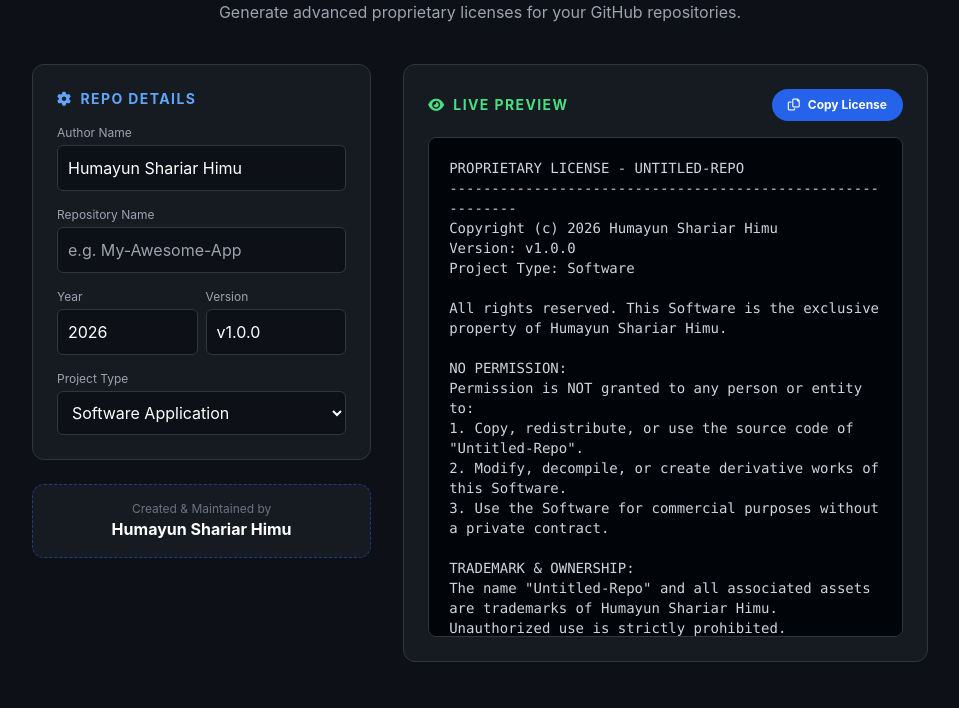
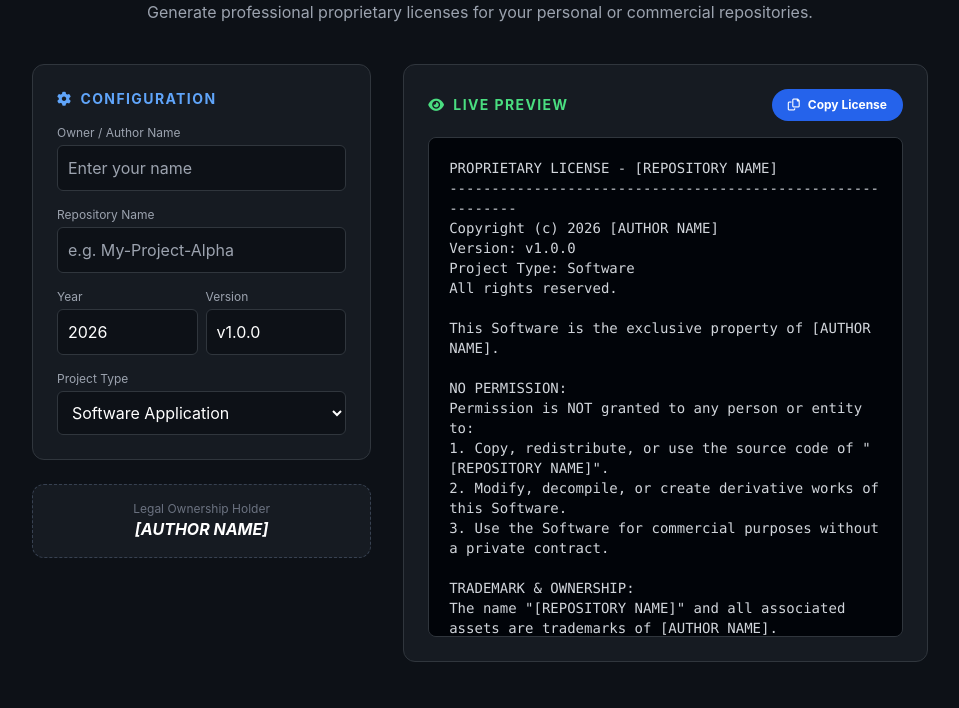
Before and after one commit to HumayunShariarHimu/GitLicenceGenerator, a plain HTML site: page index.html in a window 1280 px wide. Shown: the part 92-800 px from the top of the page, without its empty margins (160-1119 px from the left). Drawn offline with nearby package versions, Linux system fonts and the light colour scheme.

Commit message:
Update index.html

```diff
--- a/index.html
+++ b/index.html
@@ -3,7 +3,7 @@
 <head>
     <meta charset="UTF-8">
     <meta name="viewport" content="width=device-width, initial-scale=1.0">
-    <title>Git Licence Generator</title>
+    <title>Open Git License Generator</title>
     <script src="https://cdn.tailwindcss.com"></script>
     <link href="https://cdnjs.cloudflare.com/ajax/libs/font-awesome/6.0.0/css/all.min.css" rel="stylesheet">
     <style>
@@ -11,32 +11,33 @@
         .glass-card { background: #161b22; border: 1px solid #30363d; border-radius: 12px; }
         .input-style { background: #0d1117; border: 1px solid #30363d; color: white; transition: 0.3s; }
         .input-style:focus { border-color: #58a6ff; outline: none; box-shadow: 0 0 0 2px rgba(88, 166, 255, 0.2); }
-        .license-box { background: #010409; border: 1px solid #30363d; font-family: 'SFMono-Regular', Consolas, monospace; }
+        .license-box { background: #010409; border: 1px solid #30363d; font-family: 'SFMono-Regular', Consolas, monospace; white-space: pre-wrap; }
     </style>
 </head>
 <body class="min-h-screen py-10 px-4">
 
     <div class="max-w-4xl mx-auto">
         <div class="text-center mb-10">
-            <h1 class="text-3xl font-bold text-white mb-2 underline decoration-blue-500 underline-offset-8">Git Licence Generator</h1>
-            <p class="text-gray-400 mt-4">Generate advanced proprietary licenses for your GitHub repositories.</p>
+            <h1 class="text-3xl font-bold text-white mb-2 underline decoration-blue-500 underline-offset-8">Git License Generator</h1>
+            <p class="text-gray-400 mt-4">Generate professional proprietary licenses for your personal or commercial repositories.</p>
         </div>
 
         <div class="grid grid-cols-1 lg:grid-cols-5 gap-8">
-
             <div class="lg:col-span-2 space-y-6">
                 <div class="glass-card p-6">
-                    <h2 class="text-sm font-bold text-blue-400 uppercase tracking-widest mb-4"><i class="fas fa-cog mr-2"></i>Repo Details</h2>
+                    <h2 class="text-sm font-bold text-blue-400 uppercase tracking-widest mb-4"><i class="fas fa-cog mr-2"></i>Configuration</h2>
 
                     <div class="space-y-4">
                         <div>
-                            <label class="block text-xs text-gray-400 mb-1">Author Name</label>
-                            <input type="text" id="author" value="Humayun Shariar Himu" class="w-full p-2.5 rounded-md input-style" oninput="updateLicense()">
+                            <label class="block text-xs text-gray-400 mb-1">Owner / Author Name</label>
+                            <input type="text" id="author" placeholder="Enter your name" class="w-full p-2.5 rounded-md input-style" oninput="updateLicense()">
                         </div>
+
                         <div>
                             <label class="block text-xs text-gray-400 mb-1">Repository Name</label>
-                            <input type="text" id="repoName" placeholder="e.g. My-Awesome-App" class="w-full p-2.5 rounded-md input-style" oninput="updateLicense()">
+                            <input type="text" id="repoName" placeholder="e.g. My-Project-Alpha" class="w-full p-2.5 rounded-md input-style" oninput="updateLicense()">
                         </div>
+
                         <div class="grid grid-cols-2 gap-2">
                             <div>
                                 <label class="block text-xs text-gray-400 mb-1">Year</label>
@@ -47,21 +48,23 @@
                                 <input type="text" id="version" value="v1.0.0" class="w-full p-2.5 rounded-md input-style" oninput="updateLicense()">
                             </div>
                         </div>
+
                         <div>
                             <label class="block text-xs text-gray-400 mb-1">Project Type</label>
                             <select id="type" class="w-full p-2.5 rounded-md input-style" onchange="updateLicense()">
                                 <option value="Software">Software Application</option>
                                 <option value="API">API Engine</option>
-                                <option value="Library">Library/Framework</option>
+                                <option value="Library">Library / Framework</option>
                                 <option value="Database">Database System</option>
+                                <option value="Asset">Digital Asset / Resource</option>
                             </select>
                         </div>
                     </div>
                 </div>
 
-                <div class="glass-card p-4 text-center border-dashed border-blue-900">
-                    <p class="text-xs text-gray-500">Created & Maintained by</p>
-                    <p class="text-md font-bold text-white">Humayun Shariar Himu</p>
+                <div class="glass-card p-4 text-center border-dashed border-gray-700">
+                    <p class="text-xs text-gray-500">Legal Ownership Holder</p>
+                    <p id="displayOwner" class="text-md font-bold text-white italic">Your Name Here</p>
                 </div>
             </div>
 
@@ -70,7 +73,8 @@
                     <div class="flex justify-between items-center mb-4">
                         <h2 class="text-sm font-bold text-green-400 uppercase tracking-widest"><i class="fas fa-eye mr-2"></i>Live Preview</h2>
                         <button onclick="copyCode()" class="bg-blue-600 hover:bg-blue-500 text-white text-xs px-4 py-2 rounded-full font-bold transition flex items-center gap-2">
-                            <i class="far fa-copy"></i> <span id="btnText">Copy License</span>
+                            <i class="far fa-copy"></i>
+                            <span id="btnText">Copy License</span>
                         </button>
                     </div>
 
@@ -78,25 +82,30 @@
                         </div>
                 </div>
             </div>
-
         </div>
     </div>
 
     <script>
         function updateLicense() {
-            const author = document.getElementById('author').value || "Humayun Shariar Himu";
-            const repo = document.getElementById('repoName').value || "Untitled-Repo";
-            const year = document.getElementById('year').value || "2026";
+            // Get values
+            const author = document.getElementById('author').value || "[AUTHOR NAME]";
+            const repo = document.getElementById('repoName').value || "[REPOSITORY NAME]";
+            const year = document.getElementById('year').value || new Date().getFullYear();
             const version = document.getElementById('version').value || "1.0.0";
             const type = document.getElementById('type').value;
 
+            // Update bottom card display
+            document.getElementById('displayOwner').innerText = author;
+
+            // Generate License Text
             const text = `PROPRIETARY LICENSE - ${repo.toUpperCase()}
 -----------------------------------------------------------
 Copyright (c) ${year} ${author}
 Version: ${version}
 Project Type: ${type}
+All rights reserved.
 
-All rights reserved. This ${type} is the exclusive property of ${author}.
+This ${type} is the exclusive property of ${author}.
 
 NO PERMISSION:
 Permission is NOT granted to any person or entity to:
@@ -114,7 +123,7 @@ IN NO EVENT SHALL ${author.toUpperCase()} BE LIABLE FOR ANY CLAIM OR DAMAGES.
 
 Contact for Permissions: [Your Email/Contact Info Here]
 -----------------------------------------------------------
-Generated by Himu License Tool`;
+Generated via Git License Generator Tool`;
 
             document.getElementById('output').innerText = text;
         }
@@ -122,16 +131,19 @@ Generated by Himu License Tool`;
         async function copyCode() {
             const content = document.getElementById('output').innerText;
             const btnText = document.getElementById('btnText');
+
             try {
                 await navigator.clipboard.writeText(content);
                 btnText.innerText = "COPIED!";
-                setTimeout(() => btnText.innerText = "Copy License", 2000);
+                setTimeout(() => {
+                    btnText.innerText = "Copy License";
+                }, 2000);
             } catch (err) {
-                alert("Failed to copy!");
+                alert("Failed to copy text!");
             }
         }
 
-        // Init
+        // Initialize on load
         window.onload = updateLicense;
     </script>
 </body>
```
